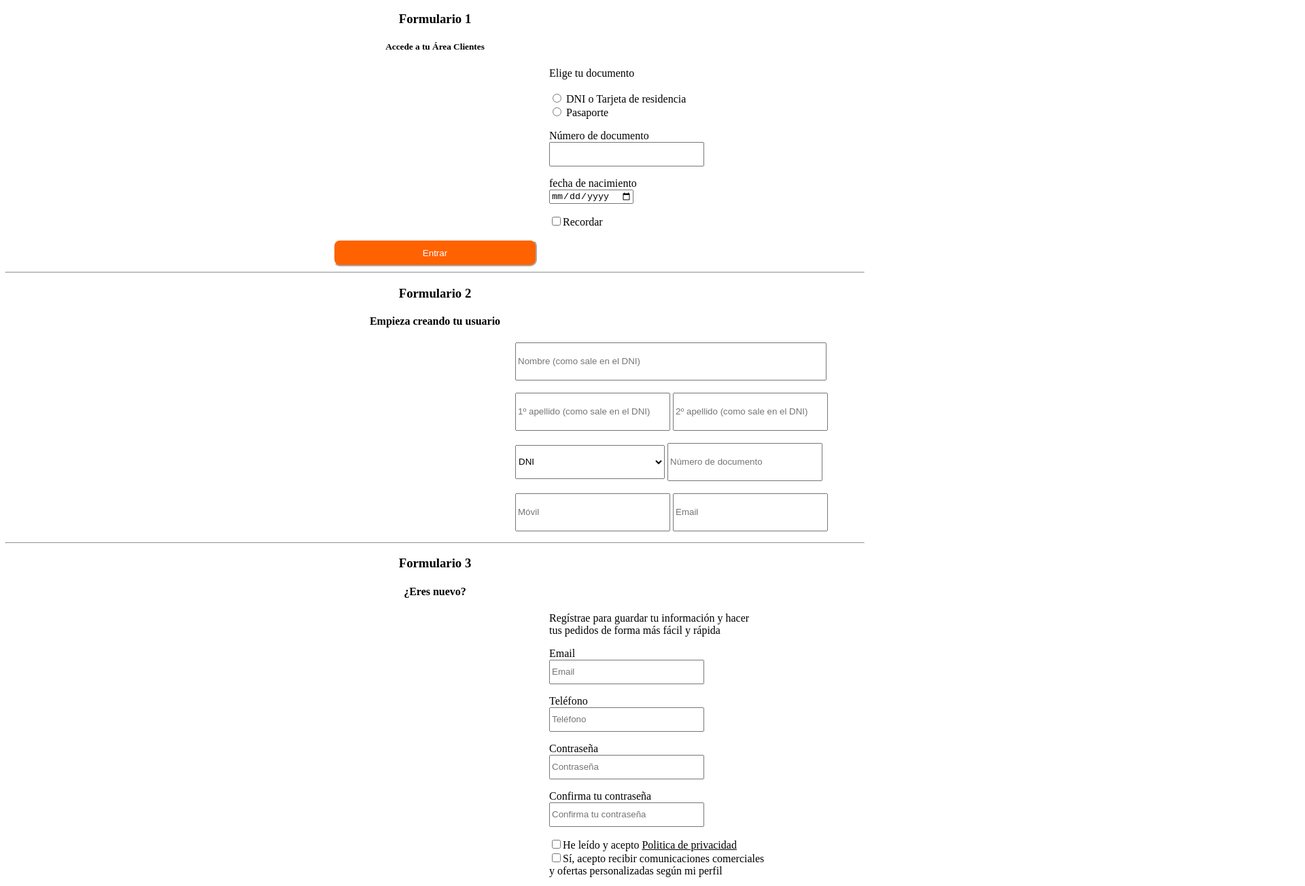
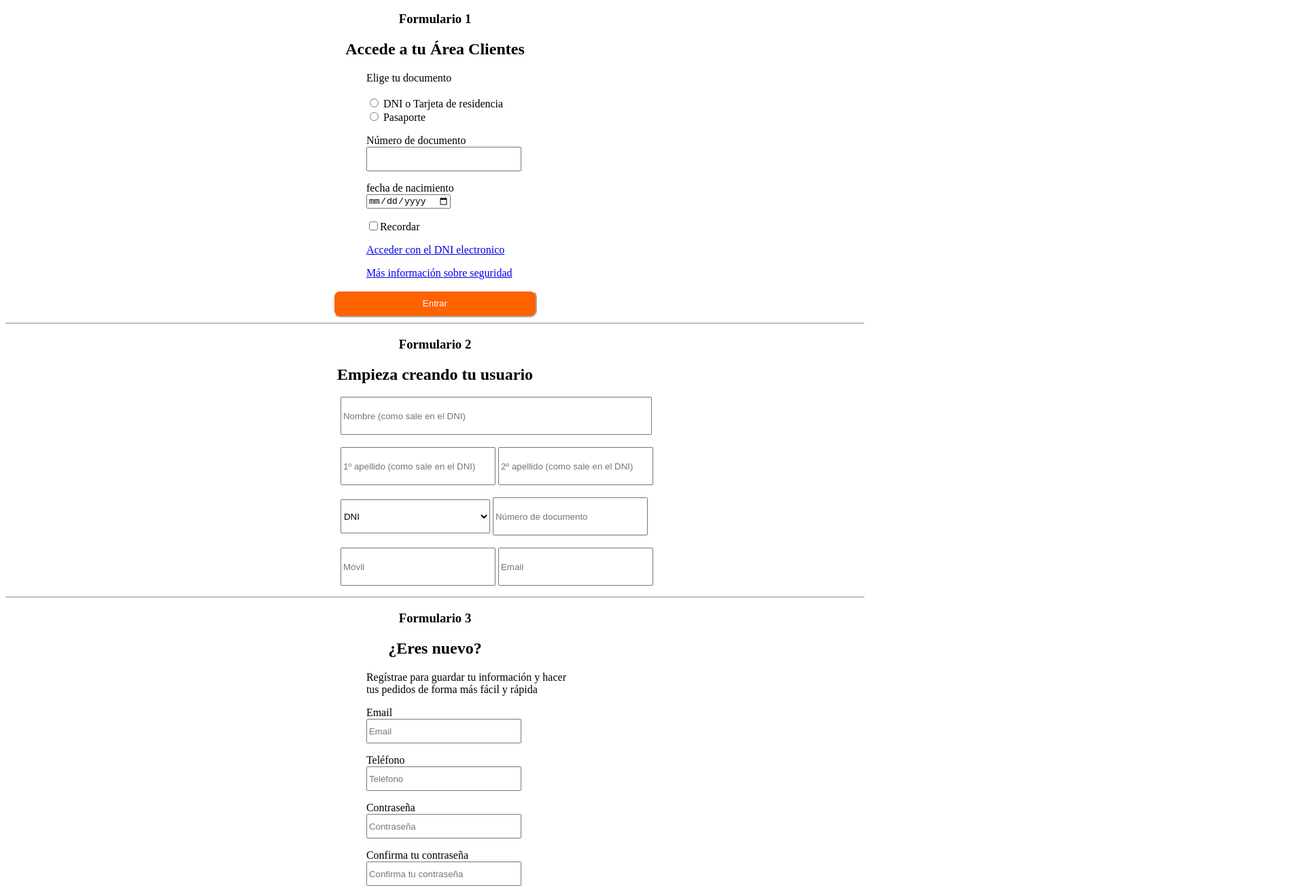
Before and after one commit to VictorBlat/practica-9, a plain HTML site: page index.html in a window 1280 px wide. Shown: the part 50-1354 px from the top of the page at 68% size, 1920 px wide, since content can reach past the window. Drawn offline with Linux system fonts and the light colour scheme.

Commit message:
terminado

```diff
--- a/index.html
+++ b/index.html
@@ -11,7 +11,7 @@
 <main>
 <form action="web.php" method="get">
 <h3><center>Formulario 1</center></h3>
-<h5><center>Accede a tu Área Clientes</center></h5>
+<h2><center>Accede a tu Área Clientes</center></h2>
 <p>
     Elige tu documento <br><br>
     <input type="radio" name="documento" id="DNI"> DNI o Tarjeta de residencia
@@ -34,8 +34,9 @@
 
 <p>
 <input type="checkbox" name="checkbox" id="recordar">Recordar
-
 </p>
+<P><a href="https://ing.ingdirect.es/app-login/">Acceder con el DNI electronico</a></P>
+<p><a href="https://ing.ingdirect.es/pfm/#login/security-information">Más información sobre seguridad</a></p>
 <center><input class="Entrar" type="submit" value="Entrar"></center>
 
 
@@ -45,7 +46,7 @@
 <hr>
 <form action="web.php" method="get">
     <h3><center>Formulario 2</center></h3>
-    <h4><center>Empieza creando tu usuario</center></h4>
+    <h2><center>Empieza creando tu usuario</center></h2>
     <p class="center">
 
         <input class="formulario2" type="text" name="nombre" id="nombre" placeholder="Nombre (como sale en el DNI)">
@@ -80,7 +81,7 @@
 <hr>
 <form action="web.php" method="get">
     <h3><center>Formulario 3</center></h3>
-    <h4><center>¿Eres nuevo?</center></h4>
+    <h2><center>¿Eres nuevo?</center></h2>
     <p>Regístrae para guardar tu información y hacer <br> tus pedidos de forma más fácil y rápida</p>
     <p>
         Email <br>
@@ -107,7 +108,7 @@
 
 
     <p>
-    <input type="checkbox" name="checkbox" id="politica de privacidad">He leído y acepto <u>Politica de privacidad</u><br>
+    <input type="checkbox" name="checkbox" id="politica de privacidad">He leído y acepto <a href="https://www.pizzahut.es/info/aviso-legal">Politica de privacidad</a><br>
     <input type="checkbox" name="checkbox" id="aceptar">Sí, acepto recibir comunicaciones comerciales <br> y ofertas personalizadas según mi perfil
 
     </p>
--- a/style.css
+++ b/style.css
@@ -10,11 +10,11 @@ input.Entrar{
 }
 p{
     position: relative;
-    left: 800px;
+    left: 42%;
 }
 p.center{
     position: relative;
-    left: 750px;
+    left: 39%;
 }
 input.crear{
     position: relative;
```
